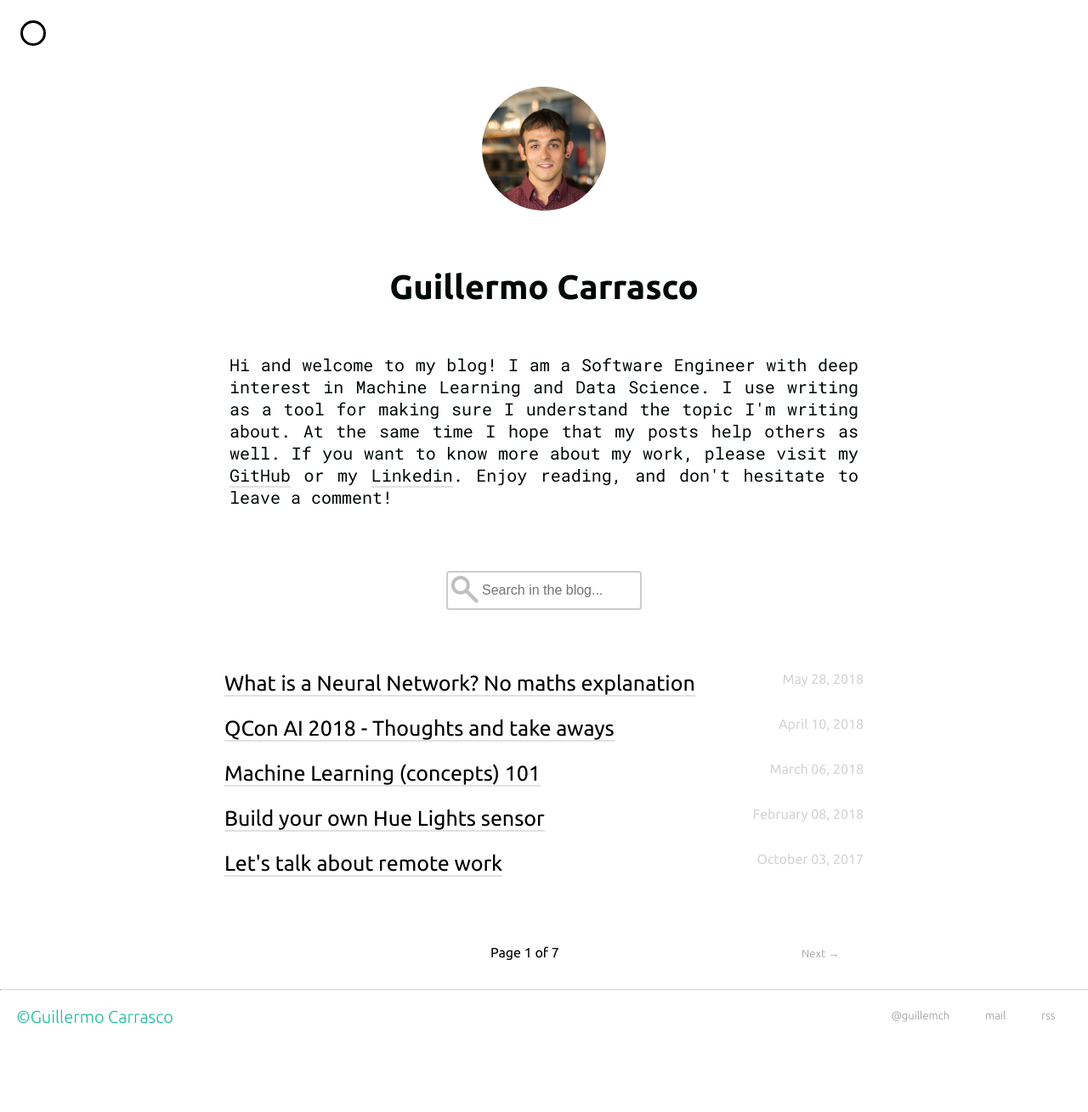
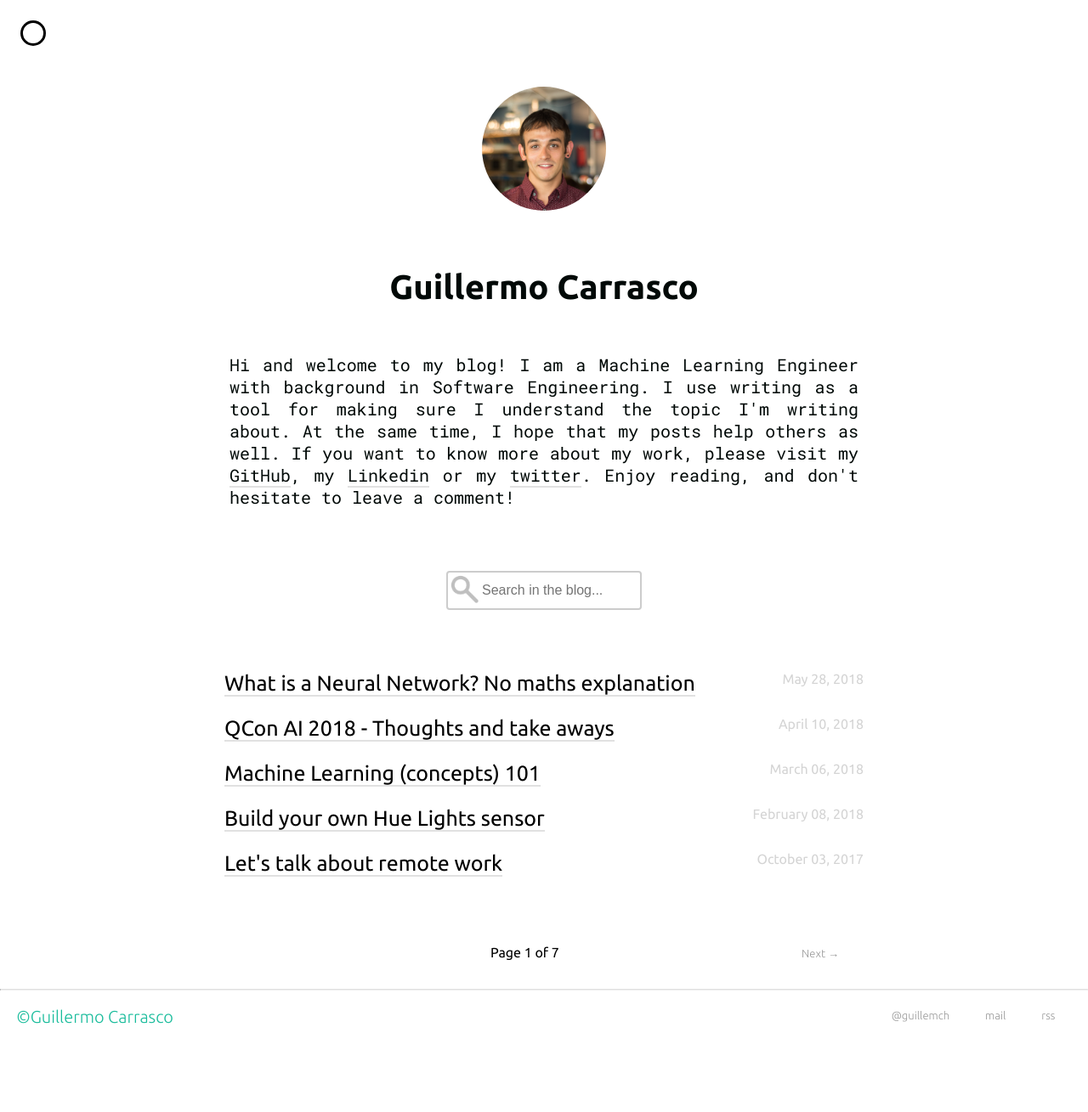
Before and after one commit to guillermo-carrasco/guillermo-carrasco.github.com, a Jekyll site: the page built from index.html, in a window 1280 px wide. Shown: the whole page at 85% size. Built offline with Jekyll 4.4.1, drawn with Linux system fonts in a browser that asks for light colours; nearby versions of some CDN libraries; the list of posts is cut into pages by our own code.

Commit message:
Update intro

```diff
--- a/_config.yml
+++ b/_config.yml
@@ -22,15 +22,15 @@ copyright: Guillermo Carrasco
 intro: true         # Tip: Remove the span from site_heading if intro is set to true
 # This will be displayed in your intro
 short_bio: >
-    Hi and welcome to my blog! I am a Software Engineer with deep interest in Machine Learning and
-    Data Science.
+    Hi and welcome to my blog! I am a Machine Learning Engineer with background in Software Engineering.
 
     I use writing as a tool for making sure I understand the topic I'm writing about. At the same
-    time I hope that my posts help others as well.
+    time, I hope that my posts help others as well.
 
     If you want to know more about my work, please visit my <a class="underline different-highlight"
-    href="https://github.com/guillermo-carrasco">GitHub</a> or my <a class="underline different-highlight"
-    href="https://www.linkedin.com/in/guillermocarrasco">Linkedin</a>.
+    href="https://github.com/guillermo-carrasco">GitHub</a>, my <a class="underline different-highlight"
+    href="https://www.linkedin.com/in/guillermocarrasco">Linkedin</a> or my <a class="underline different-highlight"
+    href="https://twitter.com/guillemch">twitter</a>.
 
     Enjoy reading, and don't hesitate to leave a comment!
 
```
